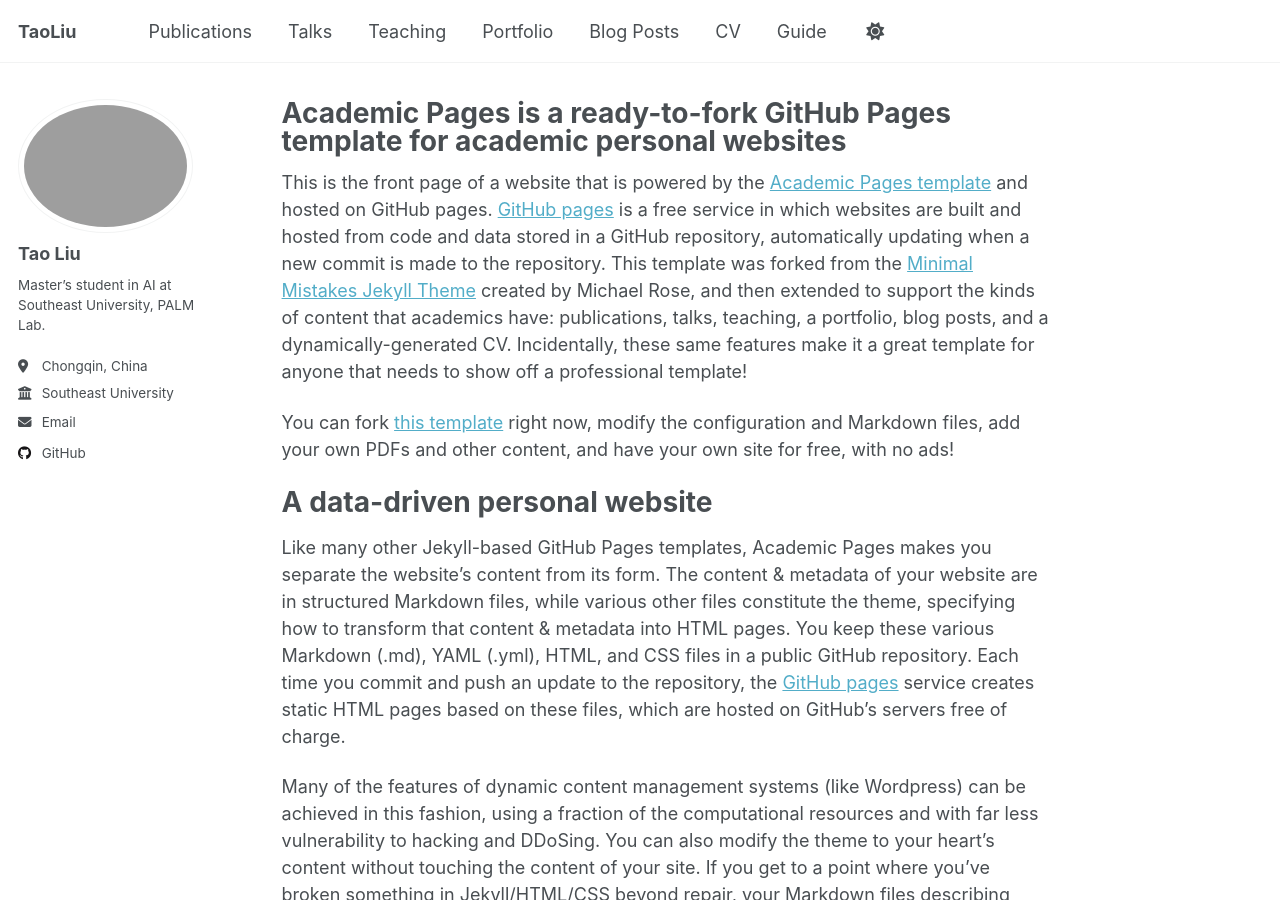
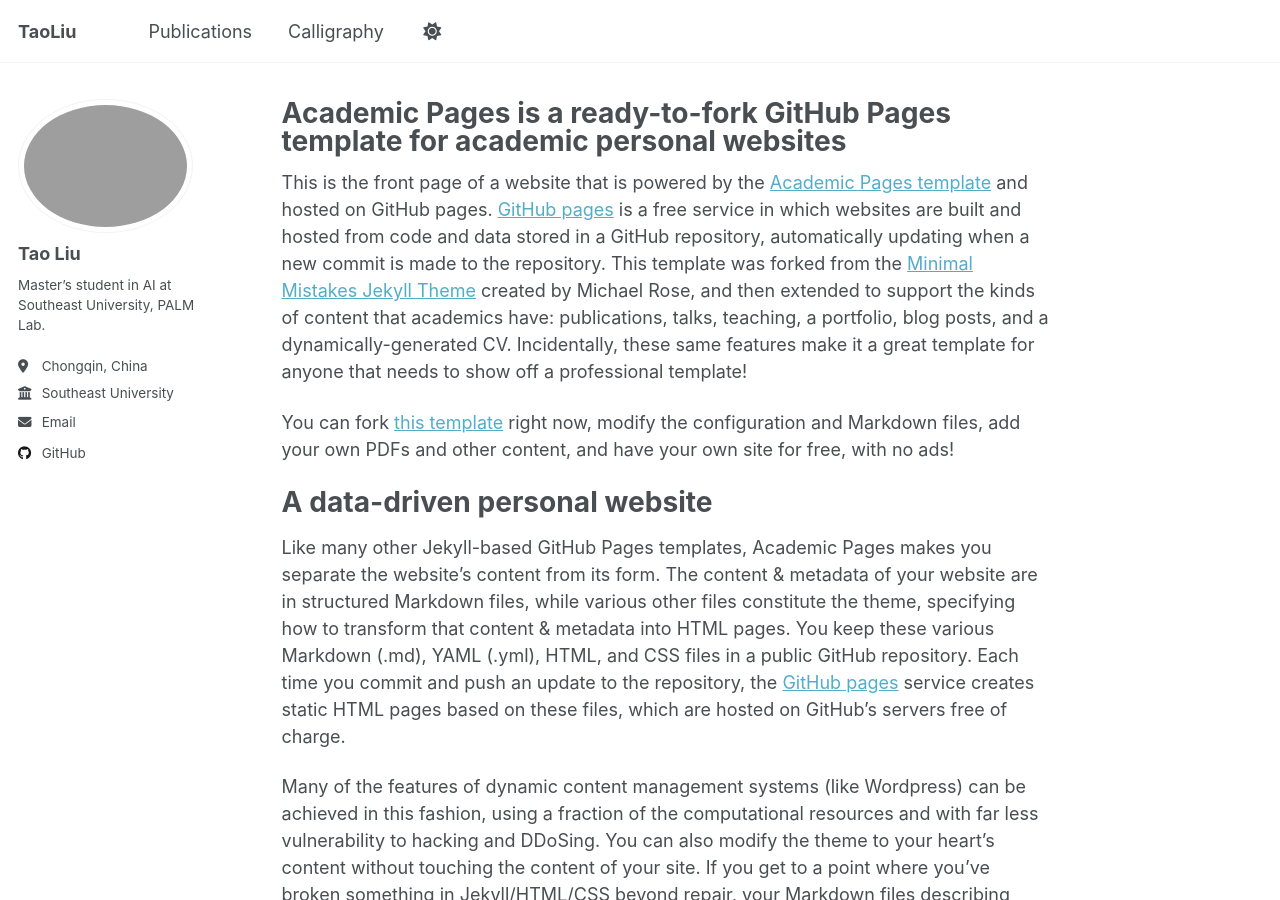
Before and after one commit to Tliu-seu/Taoliu.github.io, a Jekyll site: the page built from _pages/about.md, in a window 1280 px wide and 900 px high. Built offline with Jekyll 4.4.1, drawn with Linux system fonts in a browser that asks for light colours; a script that is not in the unit is left out.

Commit message:
Update navigation.yml

```diff
--- a/_data/navigation.yml
+++ b/_data/navigation.yml
@@ -11,23 +11,5 @@ main:
   - title: "Publications"
     url: /publications/
 
-  - title: "Talks"
-    url: /talks/
-
-  - title: "Teaching"
-    url: /teaching/
-
-  - title: "Portfolio"
-    url: /portfolio/
-
-  - title: "Blog Posts"
-    url: /year-archive/
-
-  - title: "CV"
-    url: /cv/
-
-  # - title: "CV"
-  #   url: /cv-json/
-
-  - title: "Guide"
-    url: /markdown/
+  - title: "Calligraphy"
+    url: /calligraphy/
```
